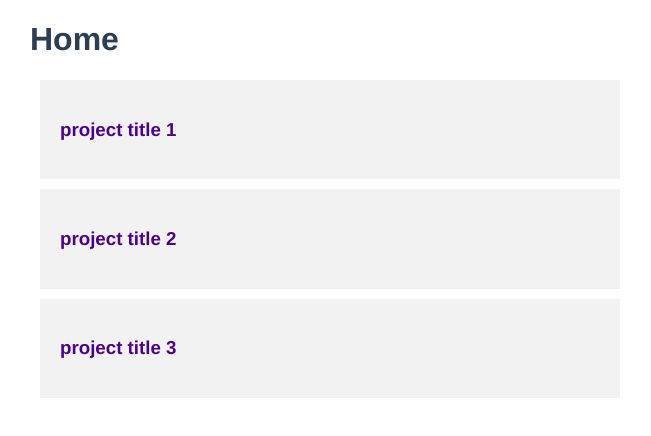
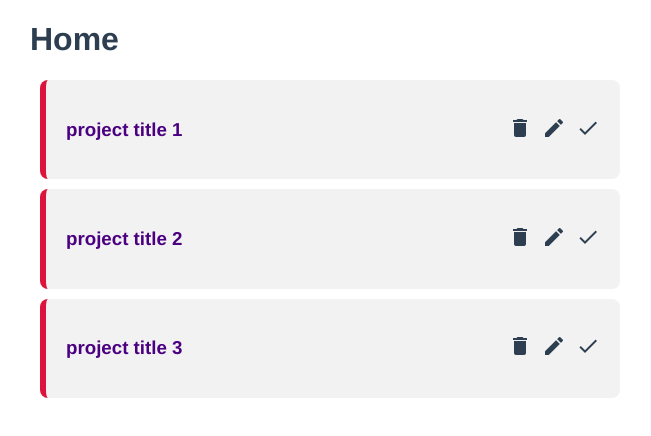
Before and after one commit to yeyintthu01/Project-Planner, a Vue app: page / in a window 1280 px wide. Shown: the top 436 px of the page, without its empty margins (310-961 px from the left). Built offline with nearby package versions, Linux system fonts and the light colour scheme; data requests are answered from the project's data file.

Commit message:
adding css and icons

```diff
--- a/public/index.html
+++ b/public/index.html
@@ -5,6 +5,7 @@
     <meta http-equiv="X-UA-Compatible" content="IE=edge">
     <meta name="viewport" content="width=device-width,initial-scale=1.0">
     <link rel="icon" href="<%= BASE_URL %>favicon.ico">
+    <link href="https://fonts.googleapis.com/icon?family=Material+Icons" rel="stylesheet" />
     <title><%= htmlWebpackPlugin.options.title %></title>
   </head>
   <body>
--- a/src/components/SingleProject.vue
+++ b/src/components/SingleProject.vue
@@ -1,7 +1,17 @@
 <template>
-    <div class="project" @click="showDetail=!showDetail">
-        <h3>{{project.title}}</h3>
+    <div class="project">
+        <div class="flexing">
+            <div>
+                <h3 @click="showDetail=!showDetail">{{project.title}}</h3>
+            </div>
+            <div>
+                <span class="material-icons">delete</span>
+                <span class="material-icons">edit</span>
+                <span class="material-icons">done</span>
+            </div>
+        </div>
         <p v-if="showDetail">{{project.detail}}</p>
+
     </div>
 </template>
 
@@ -20,10 +30,24 @@
     .project {
         padding: 20px;
         background-color: #f2f2f2;
-        cursor: pointer;
         margin: 10px;
+        border-left: 6px solid crimson;
+        border-radius: 8px;
     }
     h3 {
+        cursor: pointer;
         color: indigo;
     }
+    .flexing {
+        display: flex;
+        justify-content: space-between;
+        align-items: center;
+    }
+    span {
+        margin-left: 10px;
+    }
+    span:hover {
+        cursor: pointer;
+        color: #777;
+    }
 </style>
```
